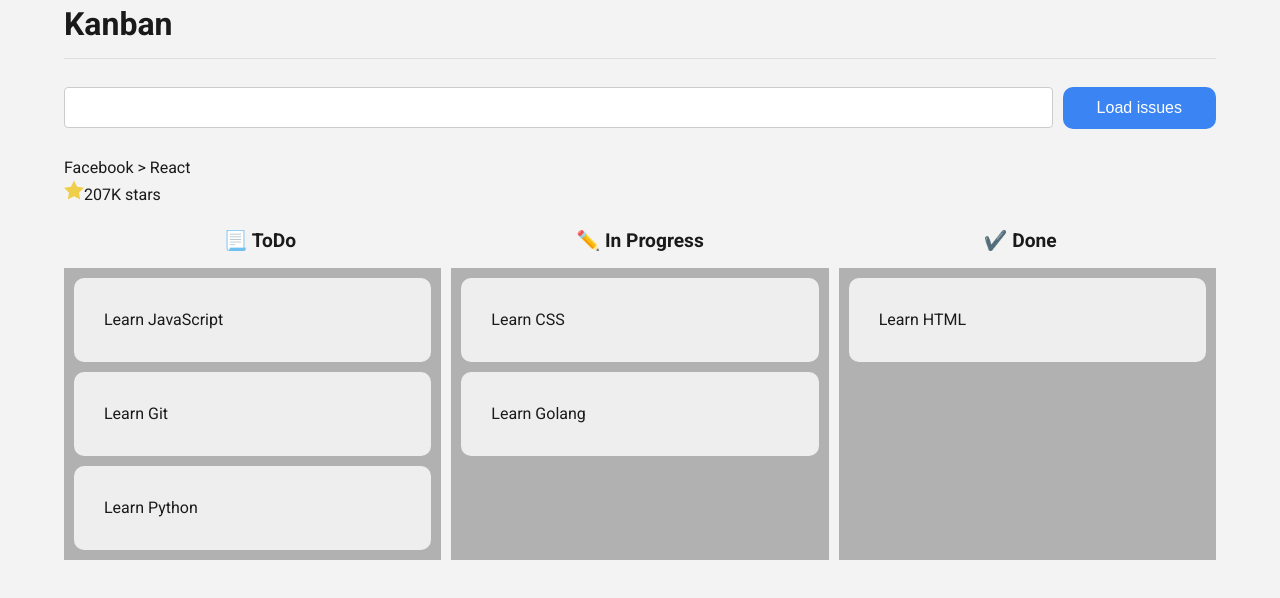
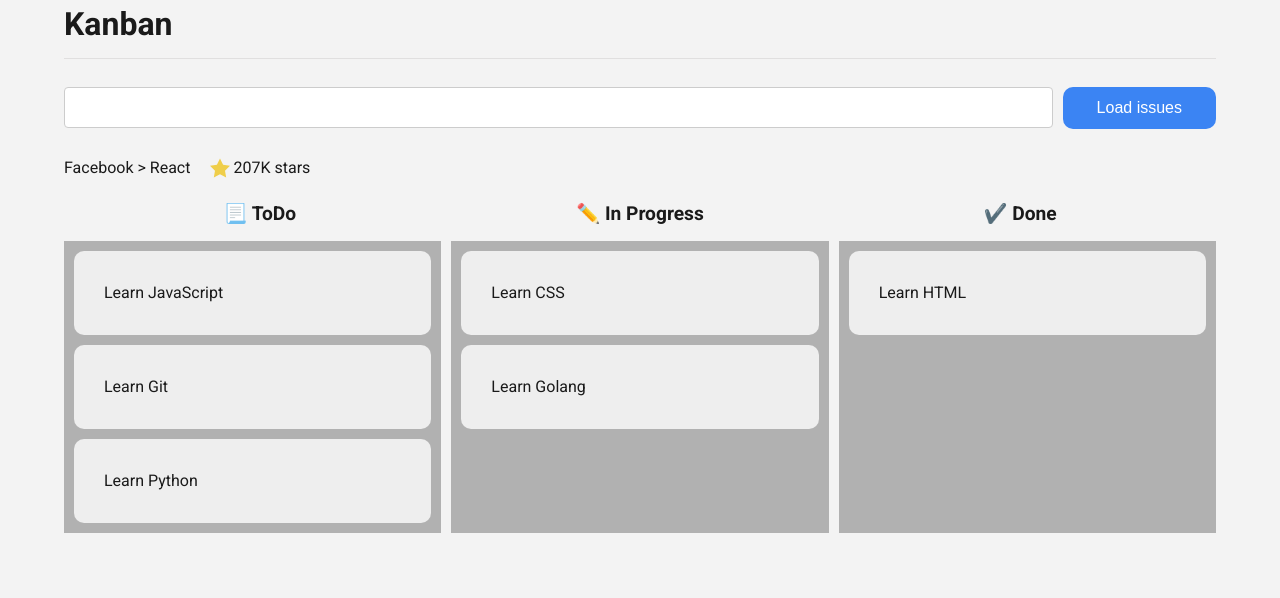
Before and after one commit to svmed2050/kanban-git-react, a React (Create React App) app: page / in a window 1280 px wide. Shown: the top 598 px of the page. Built offline with nearby package versions, Linux system fonts and the light colour scheme.

Commit message:
add styling for star comopnent

```diff
--- a/src/components/repostars/index.jsx
+++ b/src/components/repostars/index.jsx
@@ -1,15 +1,21 @@
 import React from 'react'
 import star from '../../icons/star-svgrepo-com.svg'
+import './repostars.scss'
 
 const RepoStars = ({ newOwner, newRepoName, gitStars }) => {
 	return (
-		<div>
+		<div className='stars-wrapper'>
 			<p>
 				{newOwner} &gt; {newRepoName}{' '}
 			</p>
 			<span>
-				<img src={star} alt='Star' width='20px' />
-				<span>
+				<img
+					className='stars-wrapper__img'
+					src={star}
+					alt='Star'
+					width='20px'
+				/>
+				<span className='stars-wrapper__quantity'>
 					{gitStars >= 1000 ? `${(gitStars / 1000).toFixed()}K` : gitStars}{' '}
 					stars
 				</span>
--- /dev/null
+++ b/src/components/repostars/repostars.scss
@@ -0,0 +1,14 @@
+.stars-wrapper {
+	display: flex;
+	gap: 20px;
+	position: relative;
+
+	&__img {
+		position: absolute;
+		top: 2px;
+	}
+
+	&__quantity {
+		padding-left: 23px;
+	}
+}
```
